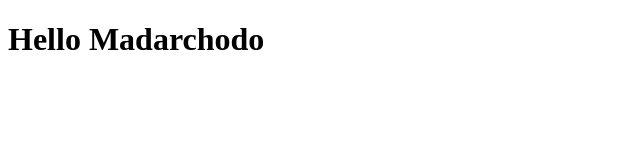
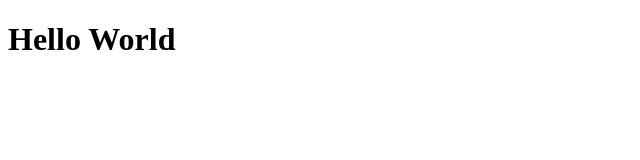
Before and after one commit to TheCoder-git/mca-27, a plain HTML site: page index.html in a window 1280 px wide. Shown: the whole page, without its empty margins (0-640 px from the left). Drawn offline with Linux system fonts and the light colour scheme.

Commit message:
Update index.html

```diff
--- a/index.html
+++ b/index.html
@@ -6,6 +6,6 @@
     <title>Document</title>
 </head>
 <body>
-    <h1>Hello Madarchodo</h1>
+    <h1>Hello World</h1>
 </body>
 </html>
```
